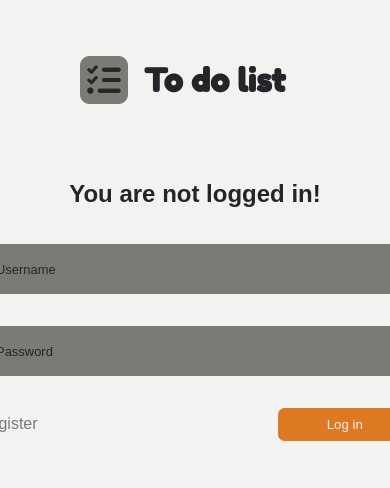
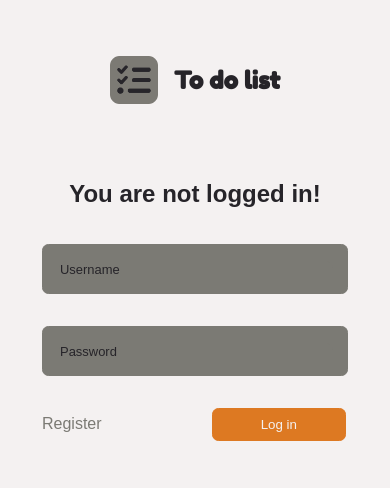
Before and after one commit to CostiVoicu/To-do-list-app, a Django app: page /login/ in a window 390 px wide; the page is wider, and only the part inside the window is pictured. Shown: the top 488 px of that part. Run offline with Django 4.2, Linux system fonts and the light colour scheme; some web fonts are replaced.

Commit message:
Added style for mobile version

```diff
--- a/static/css/_variables.scss
+++ b/static/css/_variables.scss
@@ -5,4 +5,4 @@ $grey: hsl(45, 3%, 47%);
 $black: hsl(264, 6%, 15%);
 $font-logo:'Fredoka One', cursive;
 $font-text: 'Signika Negative', sans-serif;
-$mobile-size: 500px;
+$mobile-size: 630px;
--- a/static/css/style.css
+++ b/static/css/style.css
@@ -15,6 +15,12 @@ body {
   font-weight: 600;
   font-size: 2em;
   text-align: center;
+}
+
+@media (max-width: 630px) {
+  .title {
+    font-size: 1.5em;
+  }
 }
 
 .orange_button, .orange_button:active, .orange_button:visited {
@@ -93,6 +105,21 @@ body {
   font-size: 0.9em;
 }
 
+@media (max-width: 630px) {
+  .field_class, .field_class::-webkit-input-placeholder {
+    width: 17rem;
+  }
+  .field_class, .field_class:-ms-input-placeholder {
+    width: 17rem;
+  }
+  .field_class, .field_class::-ms-input-placeholder {
+    width: 17rem;
+  }
+  .field_class, .field_class::placeholder {
+    width: 17rem;
+  }
+}
+
 .field_class::-webkit-input-placeholder {
   padding: 0;
 }
@@ -143,6 +170,18 @@ header {
   height: 10rem;
 }
 
+@media (max-width: 630px) {
+  header {
+    -webkit-box-orient: vertical;
+    -webkit-box-direction: normal;
+        -ms-flex-direction: column;
+            flex-direction: column;
+    -webkit-box-pack: center;
+        -ms-flex-pack: center;
+            justify-content: center;
+  }
+}
+
 .logo_title {
   display: -webkit-box;
   display: -ms-flexbox;
@@ -200,6 +252,7 @@ header {
   -webkit-box-align: center;
       -ms-flex-align: center;
           align-items: center;
+  padding-bottom: 3rem;
 }
 
 .create_button {
@@ -251,6 +346,7 @@ header {
   -webkit-box-pack: justify;
       -ms-flex-pack: justify;
           justify-content: space-between;
+  width: 19rem;
 }
 
 .form_bottom .register_button, .form_bottom .register_button:active, .form_bottom .register_button:visited {
--- a/static/css/style.scss
+++ b/static/css/style.scss
@@ -20,6 +20,9 @@ body{
     font-weight: 600;
     font-size: 2em;
     text-align: center;
+    @media (max-width: $mobile-size){
+        font-size: 1.5em;
+    }
 }
 
 //Orange button
@@ -44,6 +47,9 @@ body{
     padding: 0.5rem 3rem 0.5rem 3rem;
     border: 1px $red solid;
     border-radius: 0.4rem;
+    @media (max-width: $mobile-size){
+        text-align: center;
+    }
 }
 .red_button:hover{
     background-color: hsl(4, 85%, 55%);
@@ -62,6 +68,9 @@ body{
     border: 1px solid $grey;
     border-radius: 0.4rem;
     font-size: 0.9em;
+    @media (max-width: $mobile-size){
+        width: 17rem;
+    }
 }
 
 .field_class::placeholder{
@@ -92,6 +101,10 @@ header{
     align-items: center;
     padding: 0 5rem 0 5rem;
     height: 10rem;
+    @media (max-width: $mobile-size){
+        flex-direction: column;
+        justify-content: center;
+    }
 }
 
 .logo_title{
@@ -115,8 +128,15 @@ header{
     flex-direction: row;
     align-items: center;
     margin-right: 1rem;
+    @media (max-width: $mobile-size){
+        margin-right: 0;
+        margin-top: 1rem;
+    }
     .username{
         padding-right: 3rem;
+        @media (max-width: $mobile-size){
+            padding-right: 1rem;
+        }
     }
 }
 
@@ -126,6 +146,7 @@ header{
     flex-direction: column;
     justify-content: flex-start;
     align-items: center;
+    padding-bottom: 3rem;
 }
 
 .create_button{
@@ -134,6 +155,10 @@ header{
     align-items: center;
     width: 33.5rem;
     height: 5rem;
+    @media (max-width: $mobile-size){
+        width: 20.5rem;
+        height: 3rem;
+    }
 }
 
 .task{
@@ -149,13 +174,35 @@ header{
     border: 1px $grey solid;
     border-radius: 0.6rem;
     font-size: 1.3em;
+    overflow: auto;
+    @media (max-width: $mobile-size){
+        width: 16rem;
+        height: 5rem;
+        font-size: 1em;
+    }
+    a{
+        padding-top: 0.5rem;
+    }
+}
+
+.text{
+    padding-right: 1rem;
+    margin: 0;
+    text-align: center;
 }
 
 //Login and Logout
+.form{
+    display: flex;
+    flex-direction: column;
+    align-items: center;
+    justify-content: center;
+}
 .form_bottom{
     display: flex;
     align-items: center;
     justify-content: space-between;
+    width: 19rem;
     .register_button, .register_button:active, .register_button:visited{
         color: $grey;
         text-decoration: none;
@@ -173,6 +220,9 @@ header{
     display: flex;
     align-items: center;
     justify-content: space-between;
+    @media (max-width: $mobile-size){
+        width: 17rem;
+    }
 }
 
 //Passwords register
@@ -186,6 +236,9 @@ header{
     border: 1px solid $grey;
     border-radius: 0.4rem;
     font-size: 0.9em;
+    @media (max-width: $mobile-size){
+        width: 17rem;
+    }
 }
 
 #id_password2{
@@ -217,6 +270,9 @@ header{
     border-radius: 0.4rem;
     font-size: 0.9em;
     padding: 0 1rem 0 1rem;
+    @media (max-width: $mobile-size){
+        width: 17rem;
+    }
 }
 
 //Delete task
@@ -224,4 +280,7 @@ header{
     .red_button{
         font-size: 1em;
     }
+    .title{
+        width: 100%;
+    }
 }
--- a/tasks/forms.py
+++ b/tasks/forms.py
@@ -1,4 +1,4 @@
 from django import forms
 
 class task_form(forms.Form):
-    content = forms.CharField(max_length=50, label='')
+    content = forms.CharField(max_length=200, label='')
--- a/templates/accounts/login.html
+++ b/templates/accounts/login.html
@@ -6,7 +6,7 @@
     <div class="content">
         {% if request.user.is_authenticated is False %}
             <h2>You are not logged in!</h2>
-            <form method="POST">{% csrf_token %}
+            <form method="POST" class="form_login">{% csrf_token %}
                 {{ form.as_div }}
                 <div class="form_bottom">
                     <a class='register_button' href="/register">Register</a>
--- a/templates/accounts/logout.html
+++ b/templates/accounts/logout.html
@@ -5,7 +5,7 @@
 {% block content %}
     <div class="content">
         {% if request.user.is_authenticated %}
-            <form method="POST"> {% csrf_token %}
+            <form method="POST" class="form"> {% csrf_token %}
                 <p class="title">Are you sure you want to log out?</p>
                 <div class="form_bottom">
                     <button class="red_button" type="submit">Yes</button>
--- a/templates/delete.html
+++ b/templates/delete.html
@@ -3,11 +3,11 @@
 {% block title %}Delete task{% endblock title %}
 
 {% block content %}
-    <div class="content">
+    <div class="content delete">
         {% if request.user.is_authenticated %}
             <p class="title">Are you sure you want to delete "{{ task.content }}"?</p>
             <form method="POST">{% csrf_token %}
-                <div class="answers delete">
+                <div class="answers">
                     <button class="red_button" type="submit">Yes</button>
                     <a class="orange_button" href="/">No</a>
                 </div>
```
Also changed, not shown: other parts of static/css/style.css (+83 -0 lines), 1 other file.
